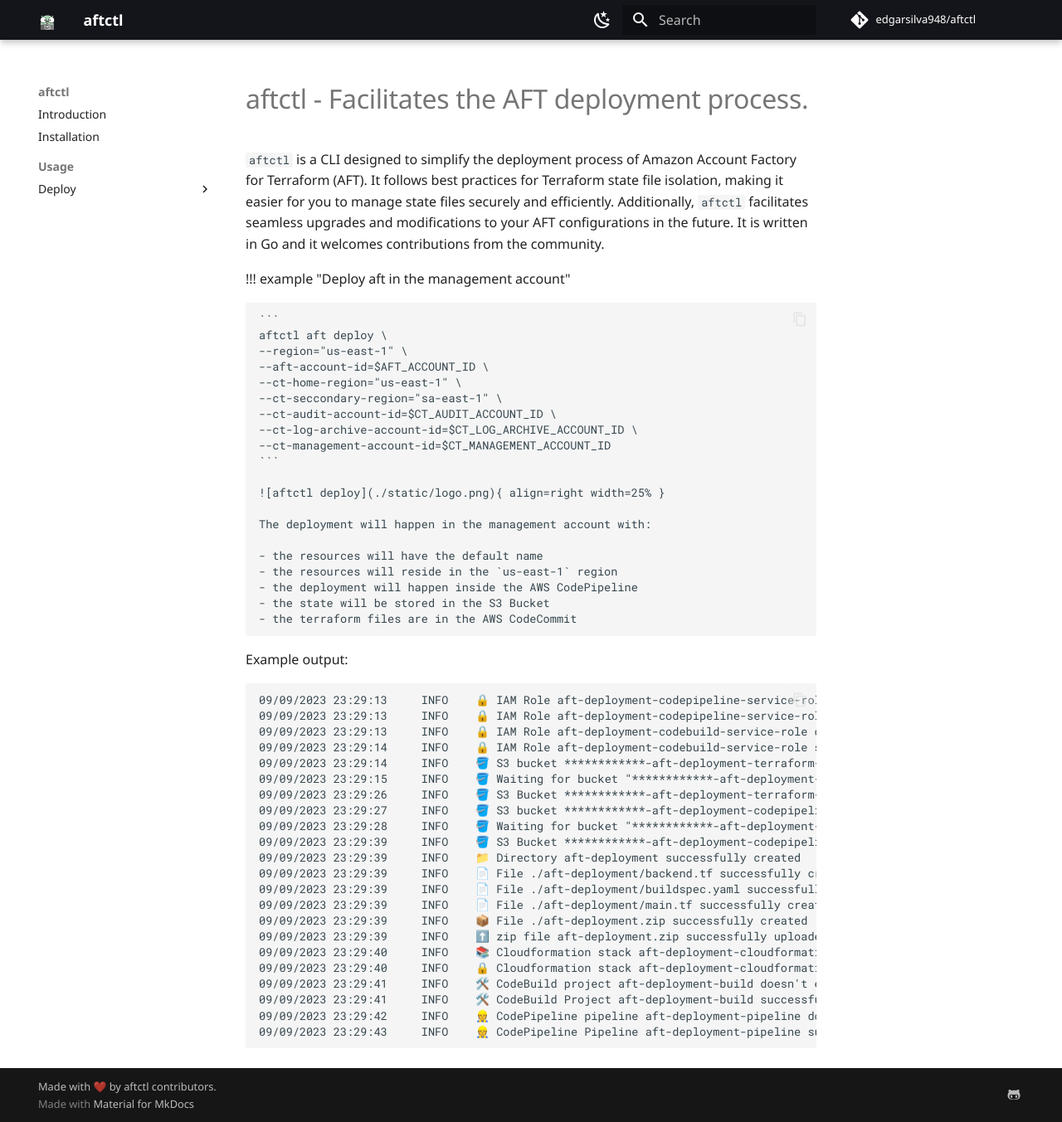
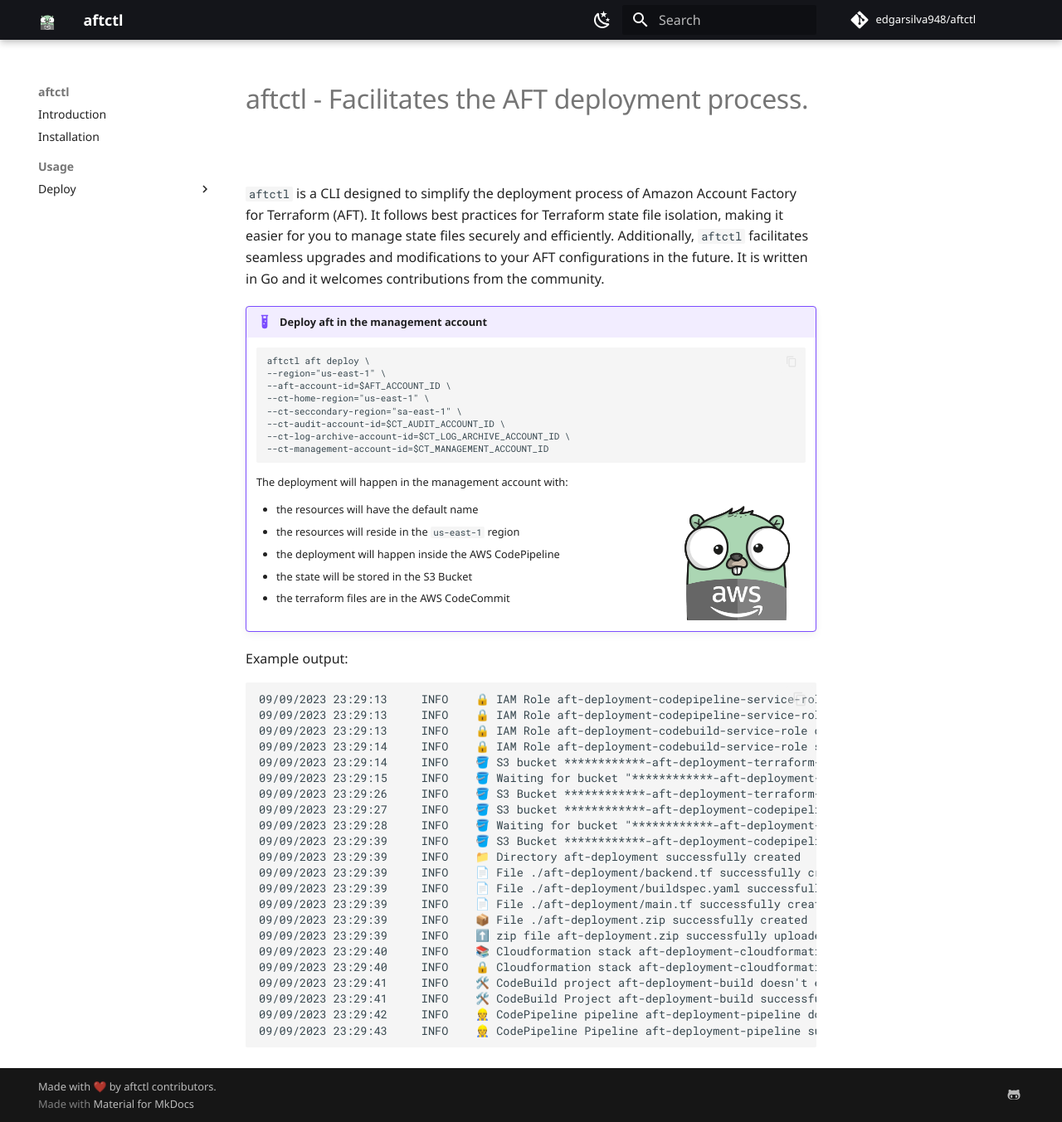
Before and after one commit to edgarsilva948/aftctl, an MkDocs documentation site: the page built from docs/docs/index.md, in a window 1280 px wide and 1353 px high. Shown: the whole window at 83% size. Built offline with MkDocs 1.6.1 and Material for MkDocs 9.7.7, drawn with Linux system fonts in a browser that asks for light colours; some web fonts are replaced; a script that is not in the unit is left out; comment, search, counter and statistics services are not loaded; part of the change alters nothing that is shown.

Commit message:
adding plugins mkdocs

```diff
--- a/docs/mkdocs.yml
+++ b/docs/mkdocs.yml
@@ -46,10 +46,40 @@ theme:
       - content.tabs.link
       - content.code.copy
 
+# Plugins
+plugins:
+  - search
+  - glightbox
+  - minify:
+      minify_html: true
+  - social:
+      cards: true
+      cards_font: Roboto
+
 extra:
   social:
     - icon: fontawesome/brands/github-alt
       link: https://github.com/edgarsilva948/aftctl
+
+# Extensions
+markdown_extensions:
+  - toc:
+      permalink: true
+  - admonition
+  - codehilite:
+      linenums: true
+  - pymdownx.superfences
+  - pymdownx.details
+  - pymdownx.tasklist:
+      custom_checkbox: true
+  - pymdownx.emoji:
+      emoji_index: !!python/name:materialx.emoji.twemoji
+      emoji_generator: !!python/name:materialx.emoji.to_svg
+  - attr_list
+  - md_in_html
+
+extra_javascript:
+- https://cdn.jsdelivr.net/npm/@glidejs/glide
 
 
 nav:
```
